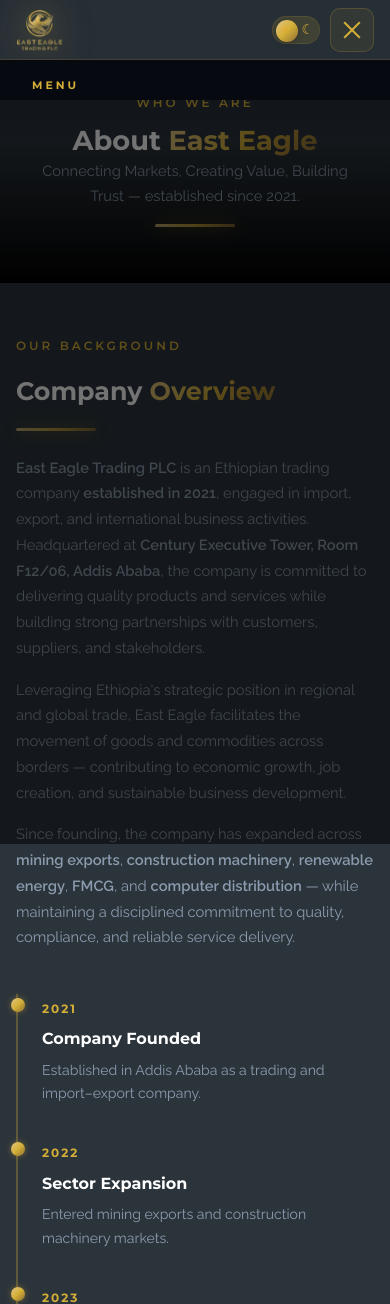
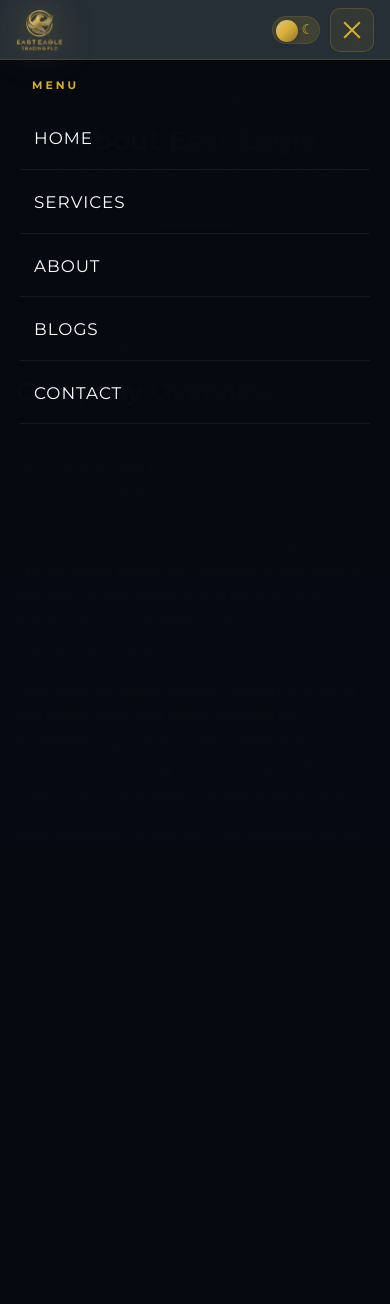
Before and after one commit to josephdereje/East_Eagle_Plc, a Django app: page /about/ in a window 390 px wide, after a click that opens the changed part. Shown: the top 1304 px of the page. After the commit the page ends 424 px from the top, so only its background shows below. Run offline with Django 4.2, Linux system fonts and the light colour scheme; data comes from the database, SQL or seed files in the repository.

Commit message:
Fix mobile menu links not showing when dropdown opens.
Move the slide-out nav outside the navbar to avoid iOS backdrop-filter clipping, and give the menu panel full viewport height so Home, About, and other links display correctly.

Co-authored-by: Cursor <cursoragent@cursor.com>

```diff
--- a/static/css/style.css
+++ b/static/css/style.css
@@ -142,7 +142,7 @@ img { max-width: 100%; display: block; }
     transition: opacity 0.4s ease;
 }
 
-main, header, footer { position: relative; z-index: 1; }
+main, header, footer, .site-header { position: relative; z-index: 1; }
 
 /* --- Typography --- */
 .gold-text {
@@ -192,16 +192,34 @@ main, header, footer { position: relative; z-index: 1; }
 }
 
 /* --- Navigation --- */
+.site-header {
+    position: fixed;
+    top: 0;
+    left: 0;
+    right: 0;
+    z-index: 1000;
+}
+
 .navbar {
-    position: fixed;
+    position: relative;
     top: 0; left: 0; right: 0;
     height: var(--nav-height);
     background: var(--nav-bg);
     backdrop-filter: blur(16px);
     -webkit-backdrop-filter: blur(16px);
     border-bottom: 1px solid var(--nav-border);
-    z-index: 1000;
     transition: background var(--transition), box-shadow var(--transition), border-color var(--transition);
+}
+
+/* Desktop: center nav links in the header bar */
+.site-header .nav-menu {
+    position: absolute;
+    top: 50%;
+    left: 50%;
+    transform: translate(-50%, -50%);
+    display: flex;
+    gap: 32px;
+    z-index: 1;
 }
 
 .navbar.scrolled {
@@ -2267,9 +2285,33 @@ main, header, footer { position: relative; z-index: 1; }
    RESPONSIVE — tablet & phone (Android / iOS)
    ============================================================ */
 @media (max-width: 992px) {
+    .site-header {
+        padding-top: env(safe-area-inset-top);
+    }
+
     .navbar {
-        padding-top: env(safe-area-inset-top);
-        height: calc(var(--nav-height) + env(safe-area-inset-top));
+        padding-top: 0;
+        height: var(--nav-height);
+        overflow: visible;
+    }
+
+    .site-header .nav-menu {
+        position: fixed;
+        top: calc(var(--nav-height) + env(safe-area-inset-top));
+        left: 0;
+        right: 0;
+        height: calc(100dvh - var(--nav-height) - env(safe-area-inset-top));
+        max-height: calc(100dvh - var(--nav-height) - env(safe-area-inset-top));
+        transform: translateX(100%);
+        display: flex;
+        flex-direction: column;
+        align-items: stretch;
+        gap: 2px;
+        z-index: 1002;
+    }
+
+    .site-header .nav-menu.open {
+        transform: translateX(0);
     }
 
     .nav-toggle {
@@ -2305,7 +2347,8 @@ main, header, footer { position: relative; z-index: 1; }
         top: calc(var(--nav-height) + env(safe-area-inset-top));
         left: 0;
         right: 0;
-        bottom: 0;
+        height: calc(100dvh - var(--nav-height) - env(safe-area-inset-top));
+        max-height: calc(100dvh - var(--nav-height) - env(safe-area-inset-top));
         display: flex;
         flex-direction: column;
         align-items: stretch;
@@ -2320,6 +2363,7 @@ main, header, footer { position: relative; z-index: 1; }
         overflow-y: auto;
         -webkit-overflow-scrolling: touch;
         z-index: 1002;
+        box-sizing: border-box;
     }
 
     .nav-menu.open {
@@ -2331,6 +2375,7 @@ main, header, footer { position: relative; z-index: 1; }
 
     .nav-menu-heading {
         display: block;
+        flex-shrink: 0;
         font-family: var(--font-heading);
         font-size: 0.68rem;
         font-weight: 700;
@@ -2342,6 +2387,7 @@ main, header, footer { position: relative; z-index: 1; }
     }
 
     .nav-menu .nav-link {
+        flex-shrink: 0;
         font-size: 1.05rem;
         padding: 16px 14px;
         border-bottom: 1px solid rgba(255, 255, 255, 0.06);
@@ -2349,6 +2395,8 @@ main, header, footer { position: relative; z-index: 1; }
         display: flex;
         align-items: center;
         color: var(--text-main);
+        opacity: 1;
+        visibility: visible;
     }
 
     .nav-menu .nav-link::after {
@@ -2359,8 +2407,16 @@ main, header, footer { position: relative; z-index: 1; }
         overflow: hidden;
     }
 
+    body.nav-open .nav-menu {
+        z-index: 1005;
+    }
+
+    body.nav-open .site-header {
+        z-index: 1006;
+    }
+
     body.nav-open .navbar {
-        z-index: 1003;
+        z-index: 1006;
     }
 
     body.nav-open::before {
@@ -2470,11 +2526,12 @@ main, header, footer { position: relative; z-index: 1; }
     }
 
     /* --- Navigation --- */
+    .site-header {
+        padding-top: env(safe-area-inset-top);
+    }
+
     .navbar {
-        padding-top: env(safe-area-inset-top);
-        height: calc(var(--nav-height) + env(safe-area-inset-top));
-        backdrop-filter: blur(16px);
-        -webkit-backdrop-filter: blur(16px);
+        height: var(--nav-height);
     }
 
     .nav-container {
--- a/static/js/script.js
+++ b/static/js/script.js
@@ -156,6 +156,7 @@
         function closeMenu() {
             if (!menu || !toggle) return;
             menu.classList.remove('open');
+            menu.setAttribute('aria-hidden', 'true');
             toggle.classList.remove('open');
             toggle.setAttribute('aria-expanded', 'false');
             toggle.setAttribute('aria-label', 'Open menu');
@@ -165,6 +166,7 @@
         function openMenu() {
             if (!menu || !toggle) return;
             menu.classList.add('open');
+            menu.setAttribute('aria-hidden', 'false');
             toggle.classList.add('open');
             toggle.setAttribute('aria-expanded', 'true');
             toggle.setAttribute('aria-label', 'Close menu');
--- a/website/templates/website/base.html
+++ b/website/templates/website/base.html
@@ -42,20 +42,12 @@
     <canvas id="particle-canvas" aria-hidden="true"></canvas>
 
     <!-- Navigation -->
+    <div class="site-header" id="site-header">
         <header class="navbar" id="navbar">
             <div class="container nav-container">
                 <a href="{% url 'index' %}" class="nav-logo">
                     <img src="{% static 'images/logo-transparent.png' %}" alt="East Eagle Trading PLC" class="logo-img logo-animate">
                 </a>
-
-            <nav class="nav-menu" id="nav-menu" aria-label="Main navigation">
-                <p class="nav-menu-heading">Menu</p>
-                <a href="{% url 'index' %}" class="nav-link {% if request.resolver_match.url_name == 'index' %}active{% endif %}">Home</a>
-                <a href="{% url 'index' %}#services" class="nav-link nav-link-services">Services</a>
-                <a href="{% url 'about' %}" class="nav-link {% if request.resolver_match.url_name == 'about' %}active{% endif %}">About</a>
-                <a href="{% url 'blogs' %}" class="nav-link {% if 'blog' in request.resolver_match.url_name %}active{% endif %}">Blogs</a>
-                <a href="{% url 'contact' %}" class="nav-link {% if request.resolver_match.url_name == 'contact' %}active{% endif %}">Contact</a>
-            </nav>
 
                 <div class="nav-actions">
                     <button class="theme-toggle" id="theme-toggle" aria-label="Toggle day/night mode" title="Switch theme">
@@ -75,6 +67,17 @@
                 </button>
             </div>
         </header>
+
+        <!-- Slide-out menu lives outside .navbar to avoid iOS backdrop-filter clipping -->
+        <nav class="nav-menu" id="nav-menu" aria-label="Main navigation" aria-hidden="true">
+            <p class="nav-menu-heading">Menu</p>
+            <a href="{% url 'index' %}" class="nav-link {% if request.resolver_match.url_name == 'index' %}active{% endif %}">Home</a>
+            <a href="{% url 'index' %}#services" class="nav-link nav-link-services">Services</a>
+            <a href="{% url 'about' %}" class="nav-link {% if request.resolver_match.url_name == 'about' %}active{% endif %}">About</a>
+            <a href="{% url 'blogs' %}" class="nav-link {% if 'blog' in request.resolver_match.url_name %}active{% endif %}">Blogs</a>
+            <a href="{% url 'contact' %}" class="nav-link {% if request.resolver_match.url_name == 'contact' %}active{% endif %}">Contact</a>
+        </nav>
+    </div>
 
     <!-- Django flash messages -->
     {% if messages %}
```
Lines whose indentation alone changed are shown as unchanged.
